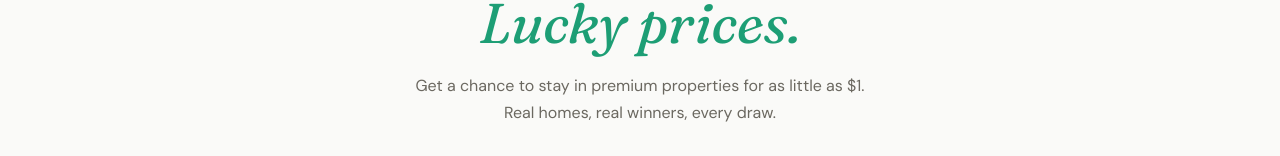
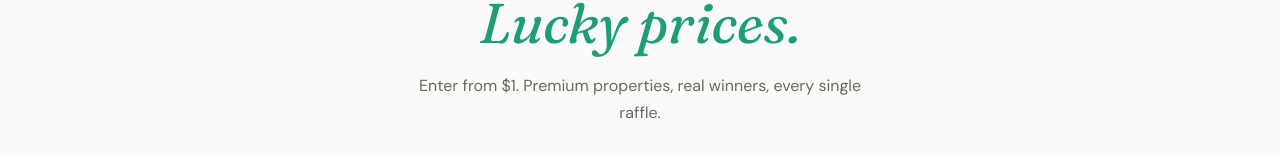
Before and after one commit to horaciosu/LuckyVaka, a Next.js app: page / in a window 1280 px wide. Shown: the part 242-398 px from the top of the page. Built offline with nearby package versions, Linux system fonts and the light colour scheme; no server answers.

Commit message:
Add rotating subtitle phrases on landing

```diff
--- a/pages/index.jsx
+++ b/pages/index.jsx
@@ -1,8 +1,23 @@
-import { useState } from 'react'
+import { useState, useEffect } from 'react'
 import Link from 'next/link'
 import Navbar from '../components/Navbar'
 import RaffleCard from '../components/RaffleCard'
 import { RAFFLES, STATS } from '../lib/data'
+
+const SUBS = {
+  en: [
+    'Get a chance to stay in premium properties with just a little luck. Real homes, real winners, every draw.',
+    'Enter from $1. Premium properties, real winners, every single raffle.',
+    'Your next luxury vacation could cost less than you think. Real homes, real winners, every draw.',
+    'Access premium stays thanks to your luck. Real homes, real winners, every raffle.',
+  ],
+  es: [
+    'Accede a propiedades premium gracias a tu suerte. Casas reales, ganadores reales, cada sorteo.',
+    'Tu próxima vacación de lujo podría costarte menos de lo que imaginas. Ganadores reales, cada rifa.',
+    'Entra al sorteo desde solo un boleto. Propiedades reales, ganadores garantizados, siempre.',
+    'La suerte es tuya. Propiedades premium reales, ganadores reales, cada sorteo.',
+  ],
+}
 
 const copy = {
   en: {
@@ -59,7 +74,20 @@ const copy = {
 
 export default function Home({ lang, setLang }) {
   const [search, setSearch] = useState('')
+  const [subIndex, setSubIndex] = useState(0)
+  const [fade, setFade] = useState(true)
   const t = copy[lang] || copy.en
+
+  useEffect(() => {
+    const interval = setInterval(() => {
+      setFade(false)
+      setTimeout(() => {
+        setSubIndex(i => (i + 1) % SUBS[lang === 'es' ? 'es' : 'en'].length)
+        setFade(true)
+      }, 400)
+    }, 4000)
+    return () => clearInterval(interval)
+  }, [lang])
 
   return (
     <div style={{ minHeight: '100vh', background: 'var(--bg)' }}>
@@ -92,8 +120,13 @@ export default function Home({ lang, setLang }) {
           <span style={{ fontStyle: 'italic', color: 'var(--brand)' }}>{t.h1b}</span>
         </h1>
 
-        <p style={{ fontSize: 16, color: 'var(--muted)', lineHeight: 1.65, marginBottom: 32, maxWidth: 480, margin: '0 auto 32px' }}>
-          {t.sub}
+        <p style={{
+          fontSize: 16, color: 'var(--muted)', lineHeight: 1.65,
+          marginBottom: 32, maxWidth: 480, margin: '0 auto 32px',
+          transition: 'opacity 0.4s ease',
+          opacity: fade ? 1 : 0,
+        }}>
+          {SUBS[lang === 'es' ? 'es' : 'en'][subIndex]}
         </p>
 
         <div style={{ display: 'flex', gap: 8, maxWidth: 500, margin: '0 auto', flexWrap: 'wrap', justifyContent: 'center' }}>
@@ -198,7 +231,7 @@ export default function Home({ lang, setLang }) {
         fontSize: 12,
         color: 'var(--subtle)',
       }}>
-        © 2025 Lucky Vaka · Powered by transparency and good luck
+        © 2025 Lucky Vacations · Powered by transparency and good luck
       </footer>
     </div>
   )
```
